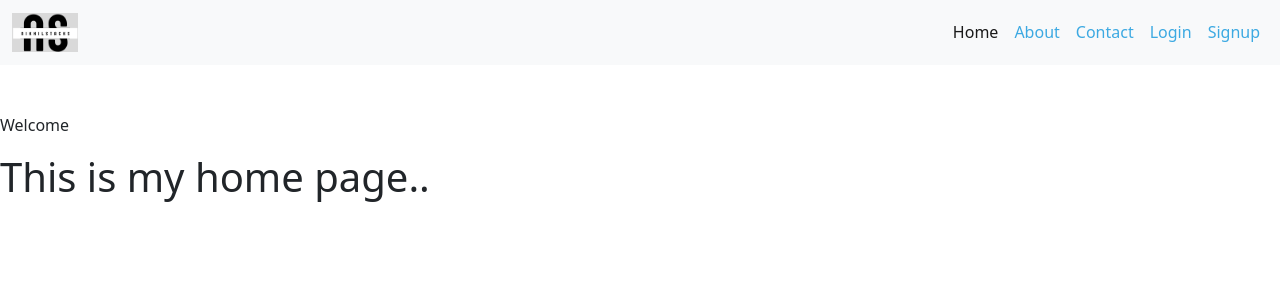
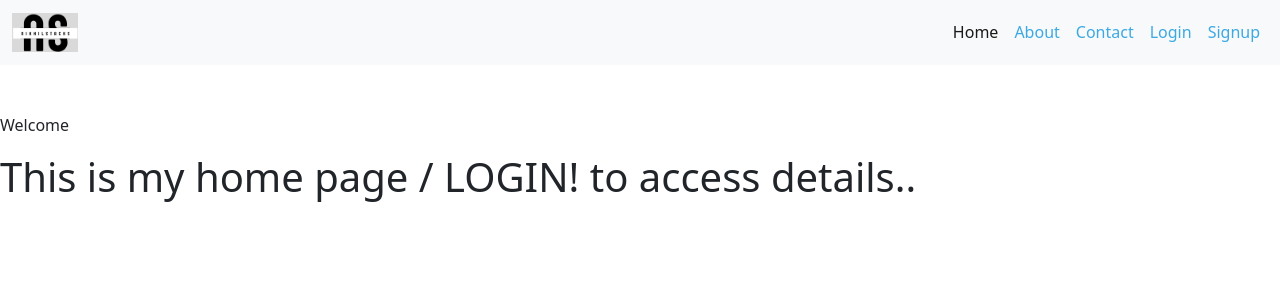
Before and after one commit to nikhilstacks/MERN, a React (Create React App) app in the folder client/: page / in a window 1280 px wide. Shown: the top 300 px of the page. Built offline with nearby package versions, Linux system fonts and the light colour scheme; no server answers.

Commit message:
changing text of home page

```diff
--- a/client/src/components/Home.js
+++ b/client/src/components/Home.js
@@ -43,7 +43,7 @@ const Home = () => {
       <h1>
         {userLogged
           ? `welcome back ${userData.name}`
-          : "This is my home page.."}
+          : "This is my home page / LOGIN! to access details.."}
       </h1>
     </div>
   );
```
